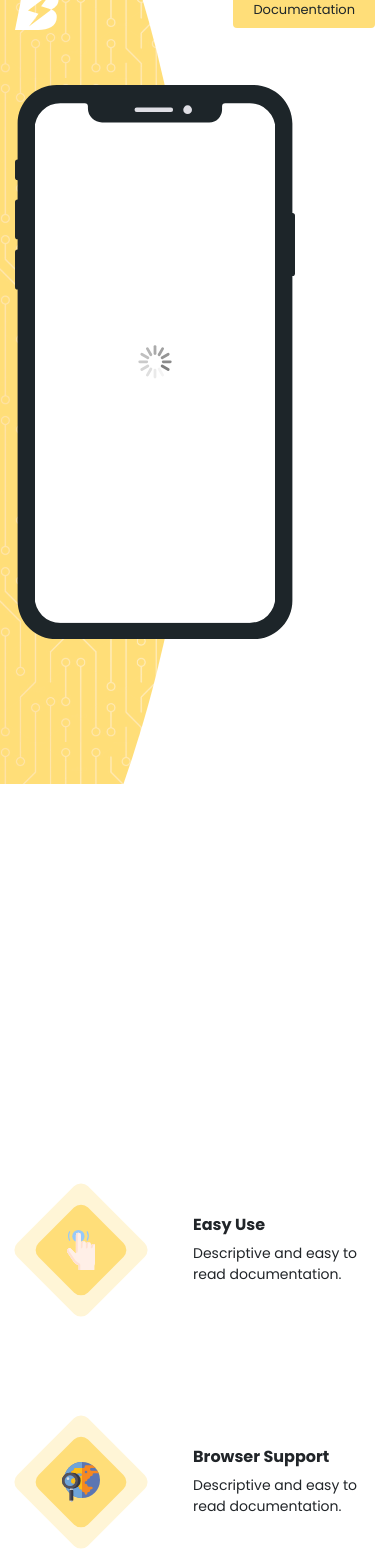
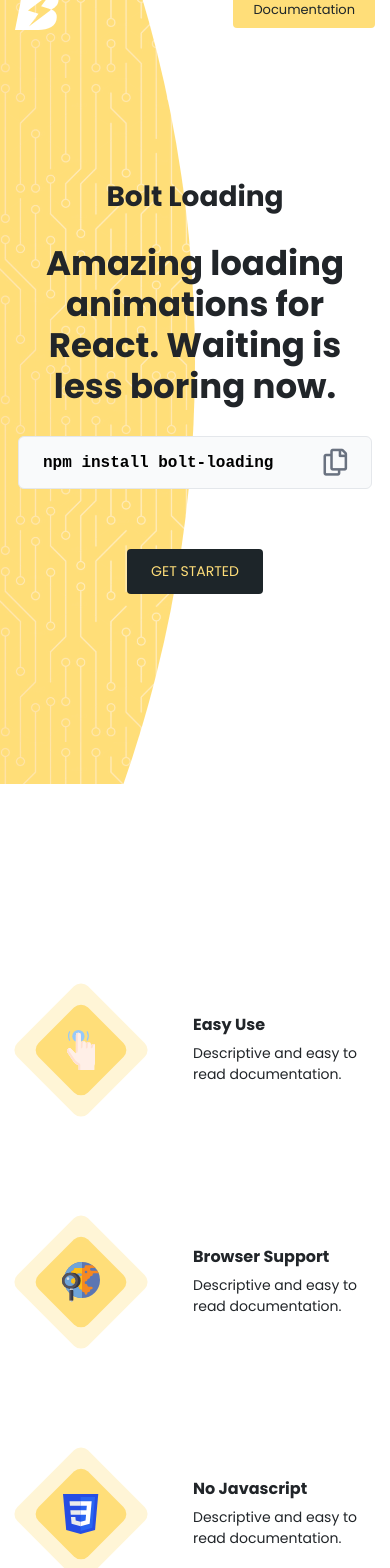
Before and after one commit to bolt-loading/bolt-loading-website, an Angular app: page / in a window 390 px wide. Shown: the part 60-1628 px from the top of the page. Built offline with nearby package versions, Linux system fonts and the light colour scheme.

Commit message:
Responsive development.

```diff
--- a/src/app/footer/footer.component.ts
+++ b/src/app/footer/footer.component.ts
@@ -4,7 +4,7 @@
   selector: 'app-footer',
   template: `
     <footer>
-      <div class="container d-flex align-items-center justify-content-between">
+      <div class="container d-flex align-items-center justify-content-between flex-column flex-md-row">
         <strong><a href="https://yasinkalkan.com/" target="blank">YASIN BURAK KALKAN</a> © 2020</strong>
         <app-form-button [title]="'GET STARTED'" [color]="'yellow'"></app-form-button>
       </div>
--- a/src/app/home-splash/home-splash.component.ts
+++ b/src/app/home-splash/home-splash.component.ts
@@ -4,7 +4,7 @@
   selector: 'app-home-splash',
   template: `
     <section class="home-splash-section">
-      <div class="container d-flex align-items-center">
+      <div class="container d-flex align-items-center flex-column flex-lg-row">
         <app-phone-mockup></app-phone-mockup>
         <article>
           <h1>Bolt Loading</h1>
--- a/src/style/layout/footer.scss
+++ b/src/style/layout/footer.scss
@@ -23,3 +23,11 @@
     }
   }
 }
+
+@media screen and (max-width: $md) {
+  footer {
+    strong {
+      margin-bottom: 50px;
+    }
+  }
+}
--- a/src/style/sections/home-splash-section.scss
+++ b/src/style/sections/home-splash-section.scss
@@ -42,3 +42,31 @@
     }
   }
 }
+
+@media screen and (max-width: $lg) {
+  .home-splash-section {
+    .phone-mockup {
+      transform: rotate(-90deg);
+      margin-bottom: -140px;
+    }
+
+    .container {
+      article {
+        margin-left: 0px;
+        margin-top: 50px;
+        text-align: center;
+        display: flex;
+        flex-direction: column;
+        align-items: center;
+      }
+    }
+  }
+}
+
+@media screen and (max-width: $md) {
+  .home-splash-section {
+    .phone-mockup {
+      display: none;
+    }
+  }
+}
--- a/src/style/sections/services-section.scss
+++ b/src/style/sections/services-section.scss
@@ -2,3 +2,10 @@
   padding-top: 400px;
   padding-bottom: 200px;
 }
+
+@media screen and (max-width: $md) {
+  .services-section {
+    padding-top: 200px;
+    padding-bottom: 100px;
+  }
+}
```
